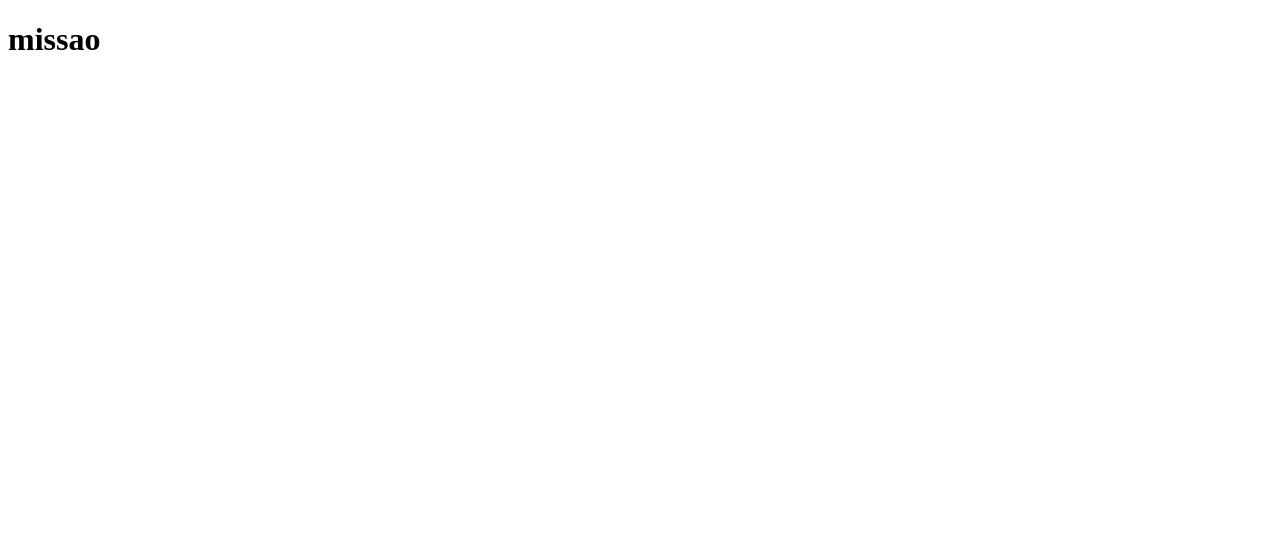
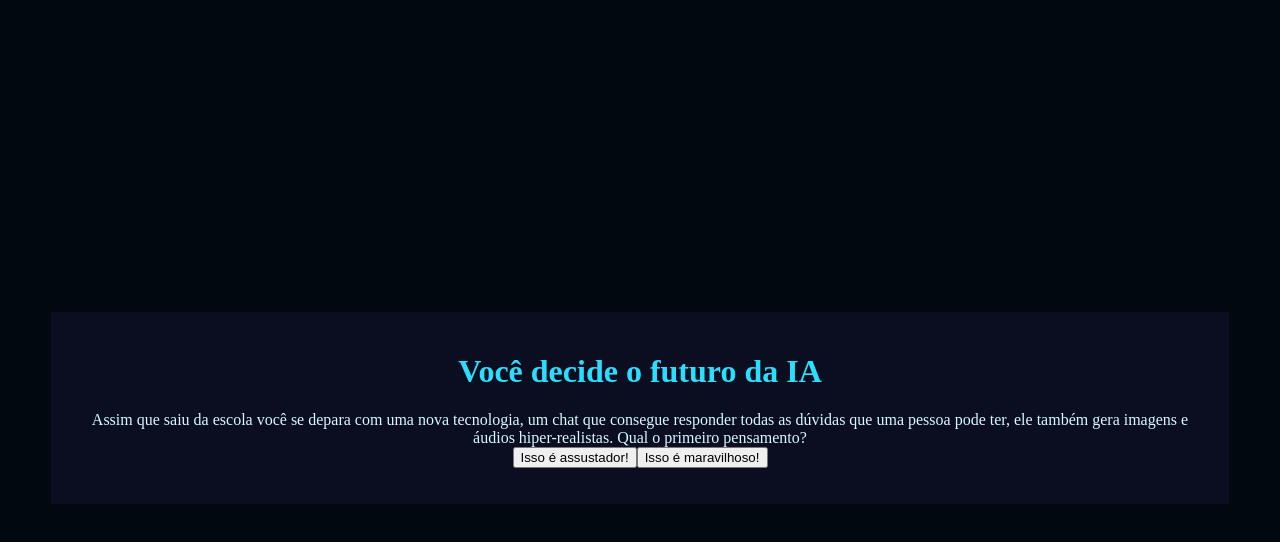
Before and after one commit to Galeti014/P3EM-2024-MISSAO, a plain HTML site: page index.html in a window 1280 px wide. Drawn offline with Linux system fonts and the light colour scheme.

Commit message:
Add files via upload

```diff
--- a/index.html
+++ b/index.html
@@ -1,23 +1,20 @@
 <!DOCTYPE html>
 <html lang="pt-br">
-
 <head>
     <meta charset="UTF-8">
-    <meta http-equiv="X-UA-Compatible" content="IE=edge">
     <meta name="viewport" content="width=device-width, initial-scale=1.0">
-    <style class="css"></style>
-    <title>missao</title>
+    <link rel="stylesheet" href="style.css">
+    <title>Você decide o futuro da IA</title>
 </head>
-
 <body>
     <div class="caixa-principal">
-        <h1>missao</h1>
+        <h1>Você decide o futuro da IA</h1>
         <div class="caixa-perguntas"></div>
         <div class="caixa-alternativas"></div>
-        <div class="caixa-resultados">
-            <p class=""></p>
+        <div class="caixa-resultado">
+            <p class="texto-resultado"></p>
         </div>
     </div>
+    <script src="script.js"></script>
 </body>
-
 </html>
--- a/script.js
+++ b/script.js
@@ -0,0 +1,61 @@
+const caixaPrincipal = document.querySelector(".caixa-principal");
+const caixaPerguntas = document.querySelector(".caixa-perguntas");
+const caixaAlternativas = document.querySelector(".caixa-alternativas");
+const caixaResultado = document.querySelector(".caixa-resultado");
+const textoResultado = document.querySelector(".texto-resultado");
+
+const perguntas = [
+    {
+        enunciado: "Assim que saiu da escola você se depara com uma nova tecnologia, um chat que consegue responder todas as dúvidas que uma pessoa pode ter, ele também gera imagens e áudios hiper-realistas. Qual o primeiro pensamento?",
+        alternativas: [
+            "Isso é assustador!",
+            "Isso é maravilhoso!"
+        ]
+    },
+    {
+        enunciado: "Com a descoberta desta tecnologia, chamada Inteligência Artificial, uma professora de tecnologia da escola decidiu fazer uma sequência de aulas sobre esta tecnologia. No fim de uma aula ela pede que você escreva um trabalho sobre o uso de IA em sala de aula. Qual atitude você toma?",
+        alternativas: [
+            "Utiliza uma ferramenta de busca na internet que utiliza IA para que ela ajude a encontrar informações relevantes para o trabalho e explique numa linguagem que facilite o entendimento.",
+            "Escreve o trabalho com base nas conversas que teve com colegas, algumas pesquisas na internet e conhecimentos próprios sobre o tema."
+        ]
+    },
+    {
+        enunciado: "Após a elaboração do trabalho escrito, a professora realizou um debate entre a turma para entender como foi realizada a pesquisa e escrita. Nessa conversa também foi levantado um ponto muito importante: como a IA impacta o trabalho do futuro. Nesse debate, como você se posiciona?",
+        alternativas: [
+            "Defende a ideia de que a IA pode criar novas oportunidades de emprego e melhorar habilidades humanas.",
+            "Me preocupo com as pessoas que perderão seus empregos para máquinas e defendem a importância de proteger os trabalhadores."
+        ]
+    },
+    {
+        enunciado: "Ao final da discussão, você precisou criar uma imagem no computador que representasse o que pensa sobre IA. E agora?",
+        alternativas: [
+            "Criar uma imagem utilizando uma plataforma de design como o Paint.",
+            "Criar uma imagem utilizando um gerador de imagem de IA."
+        ]
+    },
+    {
+        enunciado: "Você tem um trabalho em grupo de biologia para entregar na semana seguinte, o andamento do trabalho está um pouco atrasado e uma pessoa do seu grupo decidiu fazer com ajuda da IA. O problema é que o trabalho está totalmente igual ao do chat. O que você faz? ",
+        alternativas: [
+            "Escrever comandos para o chat é uma forma de contribuir com o trabalho, por isso não é um problema utilizar o texto inteiro.",
+            "O chat pode ser uma tecnologia muito avançada, mas é preciso manter a atenção pois toda máquina erra, por isso revisar o trabalho e contribuir com as perspectivas pessoais é essencial."
+        ]
+    },
+];
+
+let atual = 0;
+let perguntaAtual;
+
+function mostraPergunta() {
+    perguntaAtual = perguntas[atual];
+    caixaPerguntas.textContent = perguntaAtual.enunciado;
+    mostraAlternativas();
+}
+function mostraAlternativas() {
+    for(const alternativa of perguntaAtual.alternativas) {
+        const botaoAlternativas = document.createElement("button");
+        botaoAlternativas.textContent = alternativa;
+        caixaAlternativas.appendChild(botaoAlternativas);
+    }
+}
+
+mostraPergunta();
--- a/style.css
+++ b/style.css
@@ -0,0 +1,27 @@
+:root {
+  --cor-fundo: #01080E;
+  --cor-principal: #0B0D20 ;
+  --cor-secundaria: #212333;
+  --cor-destaque: #2BDEFD;
+  --cor-texto: #D7F9FF;
+}
+
+body {
+  background-color: var(--cor-fundo);
+  color: var(--cor-texto);
+  display: flex;
+  justify-content: center;
+  align-items: center;
+  min-height: 100vh;
+}
+
+.caixa-principal{
+  background-color: var(--cor-principal);
+  width: 90%;
+  text-align: center;
+  padding: 20px;
+}
+
+h1{
+  color: var(--cor-destaque);
+ }
```
